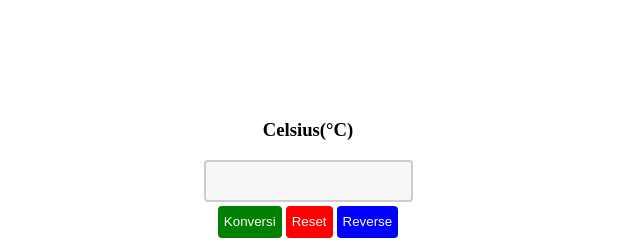
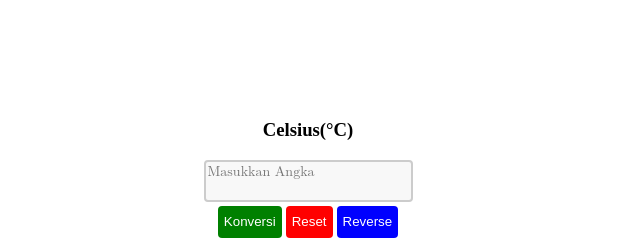
Before and after one commit to fayzalarf/Latihan-Mini-project, a plain HTML site: page index.html in a window 1280 px wide. Shown: the top 252 px of the page, 332-972 px from the left. Drawn offline with Linux system fonts and the light colour scheme.

Commit message:
Placeholder

```diff
--- a/index.html
+++ b/index.html
@@ -22,7 +22,7 @@
             </header>
 
             <section>
-                <textarea></textarea>
+                <textarea placeholder="Masukkan Angka"></textarea>
             </section>
 
             <section>
```
